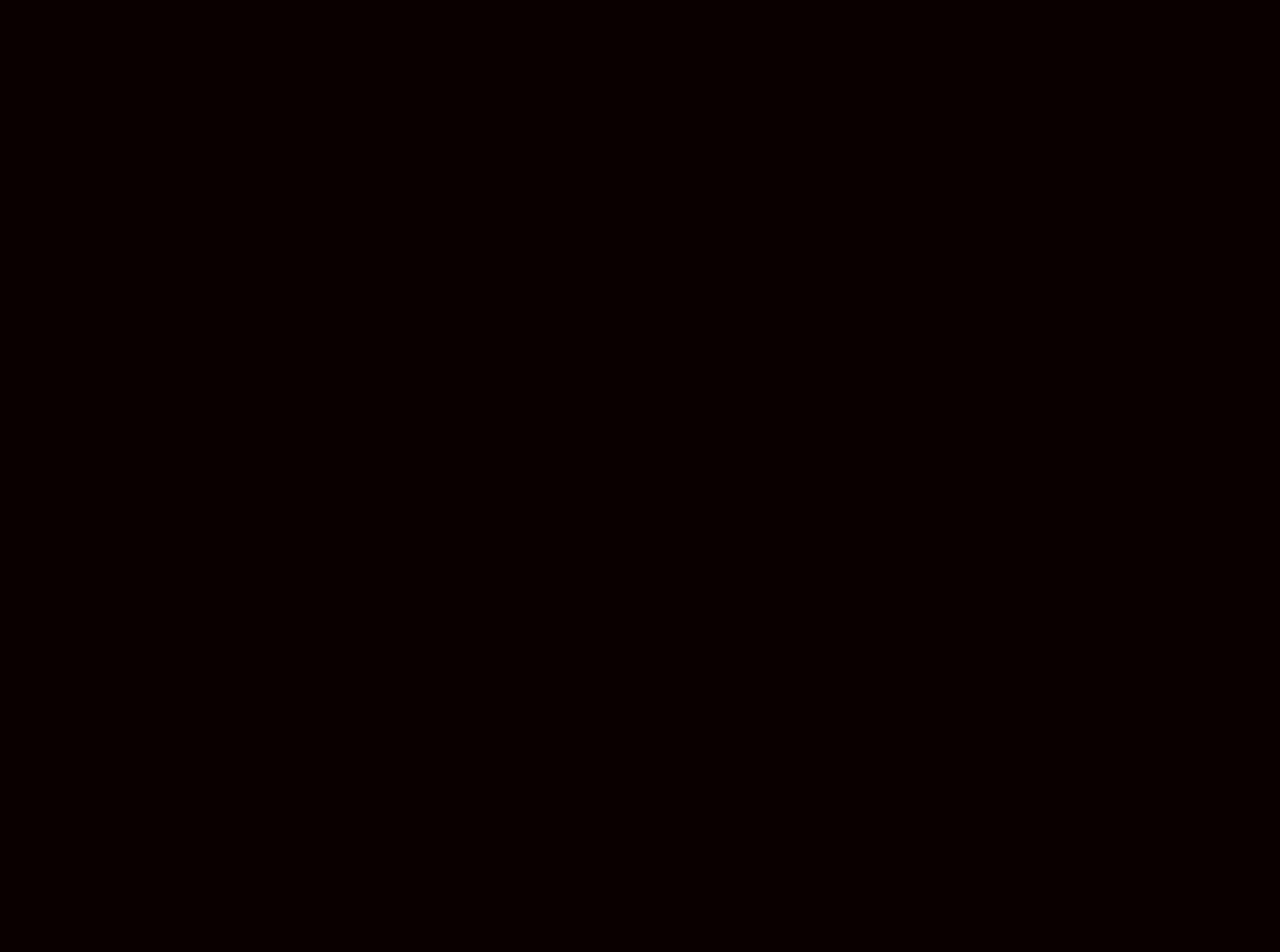
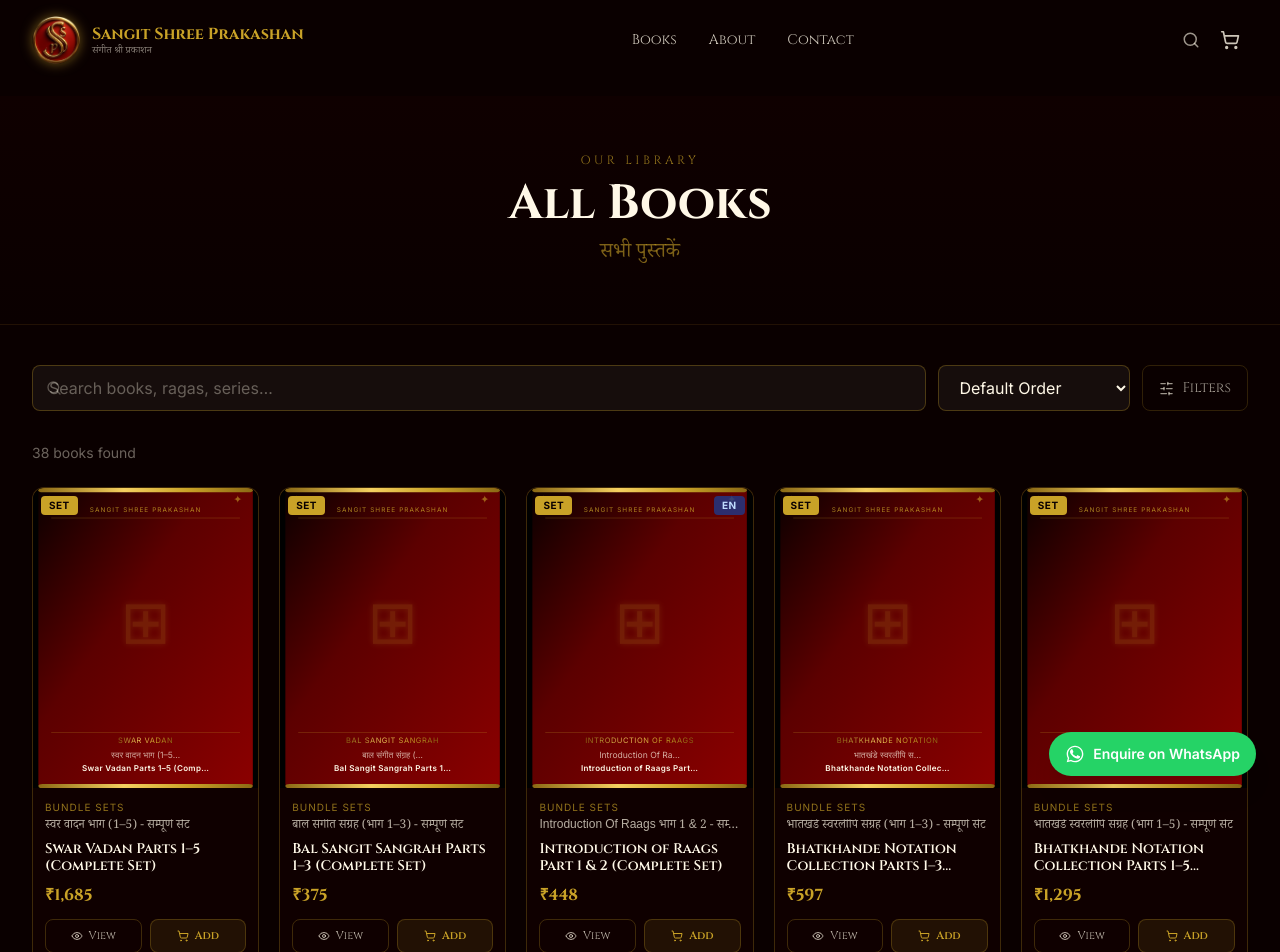
Before and after one commit to bharani-mandapaka/sangitshreeprakashan, a Next.js app: page /books in a window 1280 px wide. Before the commit this address had no page. Shown: the top 952 px of the page. Before the commit the page ends 800 px from the top, so only its background shows below. Built offline with nearby package versions, Linux system fonts and the light colour scheme.

Commit message:
fix: restore books listing page, move SEO metadata to detail page

```diff
--- a/app/books/[slug]/page.tsx
+++ b/app/books/[slug]/page.tsx
@@ -1,3 +1,4 @@
+import type { Metadata } from 'next';
 import { notFound } from 'next/navigation';
 import { getBookBySlug } from '@/lib/books';
 import BookDetailClient from '@/components/BookDetailClient';
@@ -6,6 +7,20 @@
   params: { slug: string };
 }
 
+export async function generateMetadata({ params }: Props): Promise<Metadata> {
+  const book = getBookBySlug(params.slug);
+  if (!book) return {};
+  return {
+    title: book.titleEnglish,
+    description: book.description.slice(0, 160),
+    openGraph: {
+      title: `${book.titleEnglish} | Sangit Shree Prakashan`,
+      description: book.description.slice(0, 160),
+      type: 'website',
+    },
+  };
+}
+
 export default function BookDetailPage({ params }: Props) {
   const book = getBookBySlug(params.slug);
   if (!book) notFound();
--- a/app/books/page.tsx
+++ b/app/books/page.tsx
@@ -1,28 +1,251 @@
-import type { Metadata } from 'next';
-import { notFound } from 'next/navigation';
-import { getBookBySlug } from '@/lib/books';
-import BookDetailClient from '@/components/BookDetailClient';
+'use client';
 
-interface Props {
-  params: { slug: string };
+import { useState, useMemo } from 'react';
+import { Search, SlidersHorizontal, X } from 'lucide-react';
+import { motion, AnimatePresence } from 'framer-motion';
+import BookCard from '@/components/BookCard';
+import {
+  books,
+  categoryMeta,
+  type BookCategory,
+  type BookLevel,
+  type BookLanguage,
+} from '@/lib/books';
+
+const ALL_CATEGORIES: BookCategory[] = [
+  'instrumental',
+  'vocal',
+  'raag-theory',
+  'kathak',
+  'research',
+  'cbse',
+  'bundle',
+];
+
+const LEVELS: { value: BookLevel | 'all'; label: string }[] = [
+  { value: 'all',         label: 'All Levels' },
+  { value: 'beginner',    label: 'Beginner' },
+  { value: 'intermediate',label: 'Intermediate' },
+  { value: 'advanced',    label: 'Advanced' },
+  { value: 'research',    label: 'Research' },
+  { value: 'bundle',      label: 'Bundle' },
+];
+
+const LANGUAGES: { value: BookLanguage | 'all'; label: string }[] = [
+  { value: 'all',      label: 'All Languages' },
+  { value: 'hindi',    label: 'Hindi' },
+  { value: 'english',  label: 'English' },
+  { value: 'bilingual',label: 'Bilingual' },
+];
+
+export default function BooksPage() {
+  const [query,    setQuery]    = useState('');
+  const [category, setCategory] = useState<BookCategory | 'all'>('all');
+  const [level,    setLevel]    = useState<BookLevel | 'all'>('all');
+  const [language, setLanguage] = useState<BookLanguage | 'all'>('all');
+  const [sortBy,   setSortBy]   = useState<'default' | 'price-asc' | 'price-desc'>('default');
+  const [filtersOpen, setFiltersOpen] = useState(false);
+
+  const filtered = useMemo(() => {
+    let result = [...books];
+
+    if (query.trim()) {
+      const q = query.toLowerCase();
+      result = result.filter(
+        (b) =>
+          b.titleEnglish.toLowerCase().includes(q) ||
+          b.titleHindi.includes(q) ||
+          b.description.toLowerCase().includes(q) ||
+          b.tags.some((t) => t.includes(q)),
+      );
+    }
+
+    if (category !== 'all') result = result.filter((b) => b.category === category);
+    if (level    !== 'all') result = result.filter((b) => b.level    === level);
+    if (language !== 'all') result = result.filter((b) => b.language === language);
+
+    if (sortBy === 'price-asc')  result.sort((a, b) => a.price - b.price);
+    if (sortBy === 'price-desc') result.sort((a, b) => b.price - a.price);
+
+    return result;
+  }, [query, category, level, language, sortBy]);
+
+  const clearFilters = () => {
+    setQuery(''); setCategory('all'); setLevel('all');
+    setLanguage('all'); setSortBy('default');
+  };
+
+  const hasFilters =
+    query || category !== 'all' || level !== 'all' || language !== 'all' || sortBy !== 'default';
+
+  return (
+    <div className="min-h-screen bg-dark pt-20 lg:pt-24">
+      {/* Page header */}
+      <div className="bg-gradient-to-b from-[#0F0000] to-dark py-14 px-4 sm:px-6 lg:px-8 border-b border-gold/10">
+        <div className="max-w-7xl mx-auto text-center">
+          <p className="font-cinzel text-gold/70 text-xs uppercase tracking-[0.3em] mb-3">
+            Our Library
+          </p>
+          <h1 className="font-cinzel text-4xl sm:text-5xl font-bold text-cream mb-3">
+            All Books
+          </h1>
+          <p className="font-devanagari text-gold/60 text-xl">सभी पुस्तकें</p>
+        </div>
+      </div>
+
+      <div className="max-w-7xl mx-auto px-4 sm:px-6 lg:px-8 py-10">
+        {/* Search + filter bar */}
+        <div className="flex flex-col sm:flex-row gap-3 mb-8">
+          {/* Search */}
+          <div className="relative flex-1">
+            <Search size={16} className="absolute left-3.5 top-1/2 -translate-y-1/2 text-cream/30" />
+            <input
+              type="text"
+              placeholder="Search books, ragas, series…"
+              value={query}
+              onChange={(e) => setQuery(e.target.value)}
+              className="input-gold pl-10"
+            />
+          </div>
+
+          {/* Sort */}
+          <select
+            value={sortBy}
+            onChange={(e) => setSortBy(e.target.value as typeof sortBy)}
+            className="input-gold w-full sm:w-48"
+          >
+            <option value="default">Default Order</option>
+            <option value="price-asc">Price: Low → High</option>
+            <option value="price-desc">Price: High → Low</option>
+          </select>
+
+          {/* Filters toggle */}
+          <button
+            onClick={() => setFiltersOpen(!filtersOpen)}
+            className={`flex items-center gap-2 px-4 py-2.5 rounded-lg border transition-colors text-sm font-cinzel ${
+              filtersOpen || hasFilters
+                ? 'border-gold text-gold bg-gold/5'
+                : 'border-gold/20 text-cream/60 hover:border-gold/40'
+            }`}
+          >
+            <SlidersHorizontal size={15} />
+            Filters
+            {hasFilters && (
+              <span className="bg-gold text-dark text-[10px] font-bold w-4 h-4 rounded-full flex items-center justify-center">
+                !
+              </span>
+            )}
+          </button>
+        </div>
+
+        {/* Expanded filters */}
+        <AnimatePresence>
+          {filtersOpen && (
+            <motion.div
+              initial={{ height: 0, opacity: 0 }}
+              animate={{ height: 'auto', opacity: 1 }}
+              exit={{ height: 0, opacity: 0 }}
+              transition={{ duration: 0.25 }}
+              className="overflow-hidden"
+            >
+              <div className="grid grid-cols-1 sm:grid-cols-3 gap-4 mb-6 p-5 rounded-xl border border-gold/10 bg-[#0A0000]">
+                {/* Category */}
+                <div>
+                  <p className="text-cream/50 text-xs uppercase tracking-widest mb-2 font-cinzel">Category</p>
+                  <div className="flex flex-wrap gap-2">
+                    <button
+                      onClick={() => setCategory('all')}
+                      className={`px-3 py-1 rounded-full text-xs font-cinzel transition-colors ${
+                        category === 'all' ? 'bg-gold text-dark' : 'border border-gold/20 text-cream/60 hover:border-gold/40'
+                      }`}
+                    >
+                      All
+                    </button>
+                    {ALL_CATEGORIES.map((c) => (
+                      <button
+                        key={c}
+                        onClick={() => setCategory(c)}
+                        className={`px-3 py-1 rounded-full text-xs font-cinzel transition-colors ${
+                          category === c ? 'bg-gold text-dark' : 'border border-gold/20 text-cream/60 hover:border-gold/40'
+                        }`}
+                      >
+                        {categoryMeta[c].icon} {categoryMeta[c].label}
+                      </button>
+                    ))}
+                  </div>
+                </div>
+
+                {/* Level */}
+                <div>
+                  <p className="text-cream/50 text-xs uppercase tracking-widest mb-2 font-cinzel">Level</p>
+                  <div className="flex flex-wrap gap-2">
+                    {LEVELS.map((l) => (
+                      <button
+                        key={l.value}
+                        onClick={() => setLevel(l.value as typeof level)}
+                        className={`px-3 py-1 rounded-full text-xs font-cinzel transition-colors ${
+                          level === l.value ? 'bg-gold text-dark' : 'border border-gold/20 text-cream/60 hover:border-gold/40'
+                        }`}
+                      >
+                        {l.label}
+                      </button>
+                    ))}
+                  </div>
+                </div>
+
+                {/* Language */}
+                <div>
+                  <p className="text-cream/50 text-xs uppercase tracking-widest mb-2 font-cinzel">Language</p>
+                  <div className="flex flex-wrap gap-2">
+                    {LANGUAGES.map((l) => (
+                      <button
+                        key={l.value}
+                        onClick={() => setLanguage(l.value as typeof language)}
+                        className={`px-3 py-1 rounded-full text-xs font-cinzel transition-colors ${
+                          language === l.value ? 'bg-gold text-dark' : 'border border-gold/20 text-cream/60 hover:border-gold/40'
+                        }`}
+                      >
+                        {l.label}
+                      </button>
+                    ))}
+                  </div>
+                </div>
+              </div>
+            </motion.div>
+          )}
+        </AnimatePresence>
+
+        {/* Results count + clear */}
+        <div className="flex items-center justify-between mb-6">
+          <p className="text-cream/40 text-sm">
+            {filtered.length} book{filtered.length !== 1 ? 's' : ''} found
+          </p>
+          {hasFilters && (
+            <button
+              onClick={clearFilters}
+              className="flex items-center gap-1.5 text-cream/40 hover:text-gold text-xs transition-colors"
+            >
+              <X size={12} /> Clear filters
+            </button>
+          )}
+        </div>
+
+        {/* Grid */}
+        {filtered.length === 0 ? (
+          <div className="py-20 text-center">
+            <p className="font-cinzel text-cream/30 text-lg mb-2">No books found</p>
+            <button onClick={clearFilters} className="text-gold hover:underline text-sm">
+              Clear filters
+            </button>
+          </div>
+        ) : (
+          <div className="grid grid-cols-2 sm:grid-cols-3 lg:grid-cols-4 xl:grid-cols-5 gap-4 sm:gap-5">
+            {filtered.map((book) => (
+              <BookCard key={book.id} book={book} />
+            ))}
+          </div>
+        )}
+      </div>
+    </div>
+  );
 }
-
-export async function generateMetadata({ params }: Props): Promise<Metadata> {
-  const book = getBookBySlug(params.slug);
-  if (!book) return {};
-  return {
-    title: book.titleEnglish,
-    description: book.description.slice(0, 160),
-    openGraph: {
-      title: `${book.titleEnglish} | Sangit Shree Prakashan`,
-      description: book.description.slice(0, 160),
-      type: 'website',
-    },
-  };
-}
-
-export default function BookDetailPage({ params }: Props) {
-  const book = getBookBySlug(params.slug);
-  if (!book) notFound();
-  return <BookDetailClient book={book} />;
-}
```
